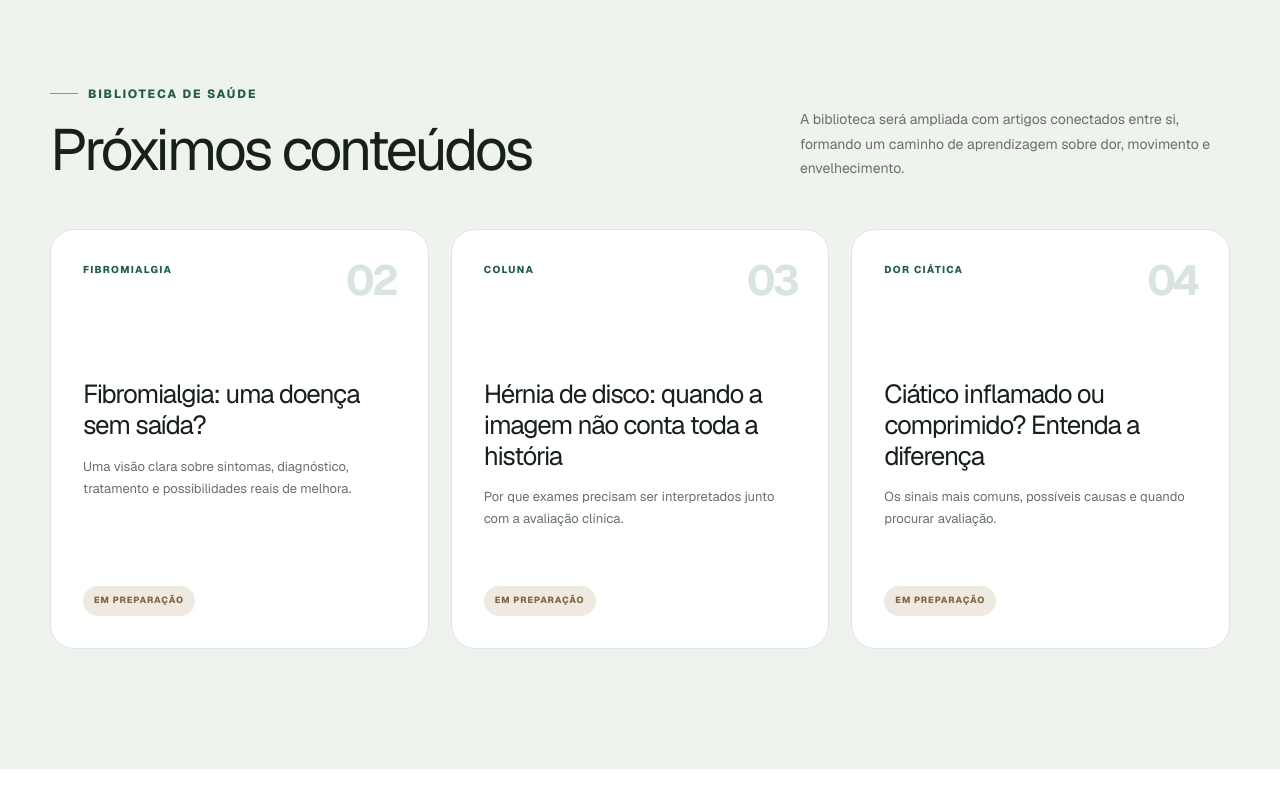
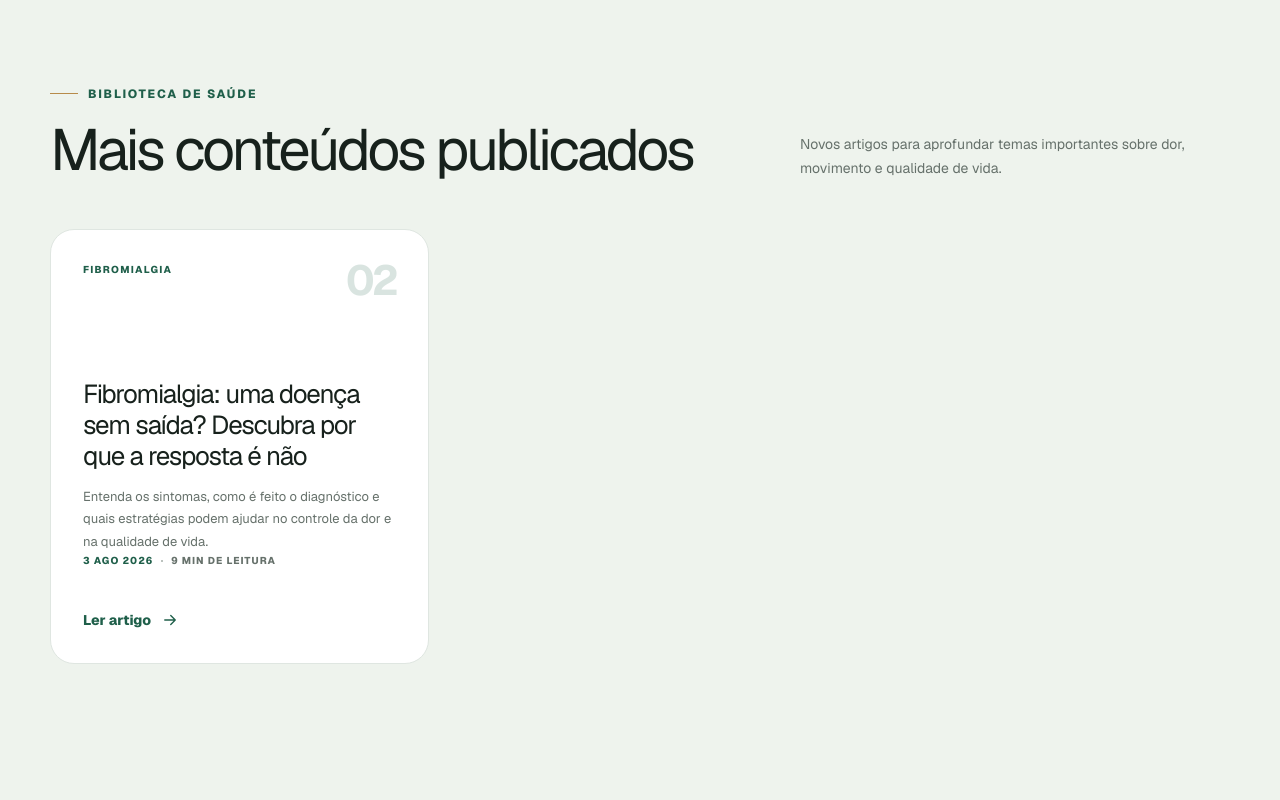
Before and after one commit to sampaiofrank2016-stack/drfrankeduardo, a Next.js app: page /artigos in a window 1280 px wide. Shown: the part 1860-2660 px from the top of the page. Built offline with nearby package versions, Linux system fonts and the light colour scheme.

Commit message:
feat: publica artigo de fibromialgia na biblioteca

```diff
--- a/src/app/(site)/artigos/page.tsx
+++ b/src/app/(site)/artigos/page.tsx
@@ -106,16 +106,24 @@ const articles = [
     imageAlt:
       "Notalgia parestésica com destaque para a região entre a coluna e a escápula",
   },
+  {
+    slug: "fibromialgia",
+    category: "Fibromialgia",
+    title:
+      "Fibromialgia: uma doença sem saída? Descubra por que a resposta é não",
+    description:
+      "Entenda os sintomas, como é feito o diagnóstico e quais estratégias podem ajudar no controle da dor e na qualidade de vida.",
+    readingTime: "9 min de leitura",
+    date: "3 ago 2026",
+    featured: false,
+    index: "02",
+    image: "/fibromialgia-capa.png",
+    imageAlt:
+      "Fibromialgia: informação, tratamento e qualidade de vida",
+  },
 ];
 
 const upcomingArticles = [
-  {
-    category: "Fibromialgia",
-    title: "Fibromialgia: uma doença sem saída?",
-    description:
-      "Uma visão clara sobre sintomas, diagnóstico, tratamento e possibilidades reais de melhora.",
-    index: "02",
-  },
   {
     category: "Coluna",
     title: "Hérnia de disco: quando a imagem não conta toda a história",
@@ -307,6 +315,53 @@ export default function ArticlesPage() {
             <div className={styles.libraryHeading}>
               <div>
                 <span className="eyebrow">Biblioteca de saúde</span>
+                <h2>Mais conteúdos publicados</h2>
+              </div>
+
+              <p>
+                Novos artigos para aprofundar temas importantes sobre dor,
+                movimento e qualidade de vida.
+              </p>
+            </div>
+
+            <div className={styles.upcomingGrid}>
+              {articles
+                .filter((article) => !article.featured)
+                .map((article) => (
+                  <article key={article.slug} className={styles.upcomingCard}>
+                    <div className={styles.upcomingTop}>
+                      <span>{article.category}</span>
+                      <strong>{article.index}</strong>
+                    </div>
+
+                    <div className={styles.upcomingBody}>
+                      <h3>{article.title}</h3>
+                      <p>{article.description}</p>
+                    </div>
+
+                    <div className={styles.articleMeta}>
+                      <span>{article.date}</span>
+                      <span>{article.readingTime}</span>
+                    </div>
+
+                    <Link
+                      href={`/artigos/${article.slug}`}
+                      className={styles.readLink}
+                    >
+                      Ler artigo
+                      <ArrowIcon />
+                    </Link>
+                  </article>
+                ))}
+            </div>
+          </div>
+        </section>
+
+        <section className={styles.librarySection}>
+          <div className="container">
+            <div className={styles.libraryHeading}>
+              <div>
+                <span className="eyebrow">Biblioteca de saúde</span>
                 <h2>Próximos conteúdos</h2>
               </div>
 
```
